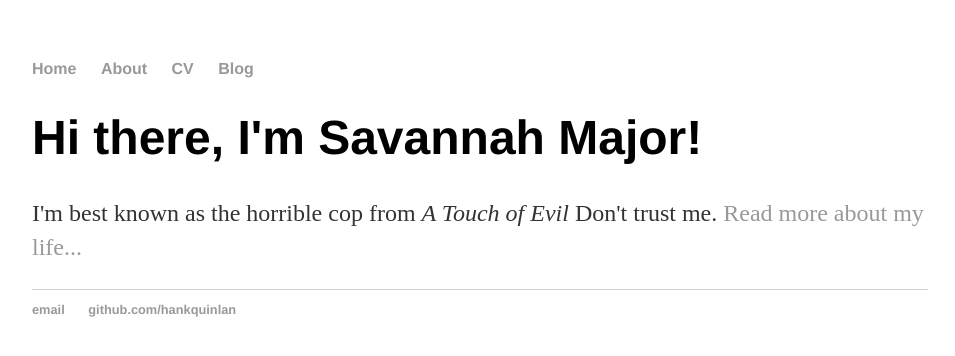
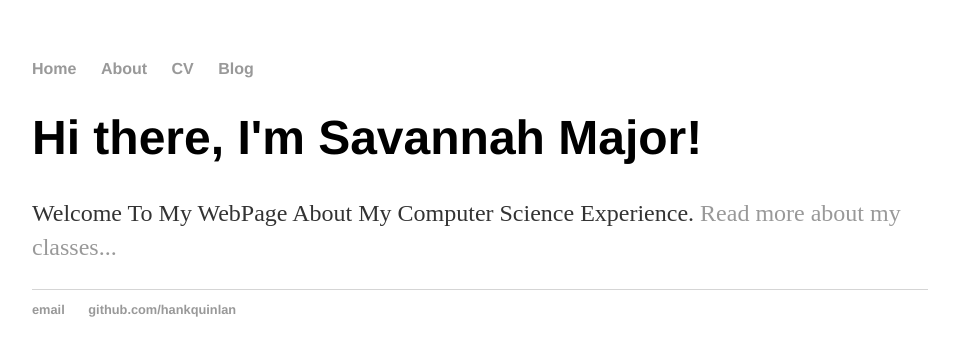
Before and after one commit to savannahm4215/savannahm4215.github.io, a Jekyll site: the page built from index.html, in a window 1280 px wide. Shown: the top 356 px of the page, without its empty margins (160-1115 px from the left). Built offline with Jekyll 4.4.1, drawn with Linux system fonts in a browser that asks for light colours.

Commit message:
Update index.html

```diff
--- a/index.html
+++ b/index.html
@@ -1,8 +1,8 @@
 ---
 layout: default
-title: Hank Quinlan, Horrible Cop
+title: Savannah Major, Blog About Computer Science!
 ---
 <div class="blurb">
 	<h1>Hi there, I'm Savannah Major!</h1>
-	<p>I'm best known as the horrible cop from <em>A Touch of Evil</em> Don't trust me. <a href="/about">Read more about my life...</a></p>
+	<p>Welcome To My WebPage About My Computer Science Experience. <a href="/about">Read more about my classes...</a></p>
 </div><!-- /.blurb -->
```
